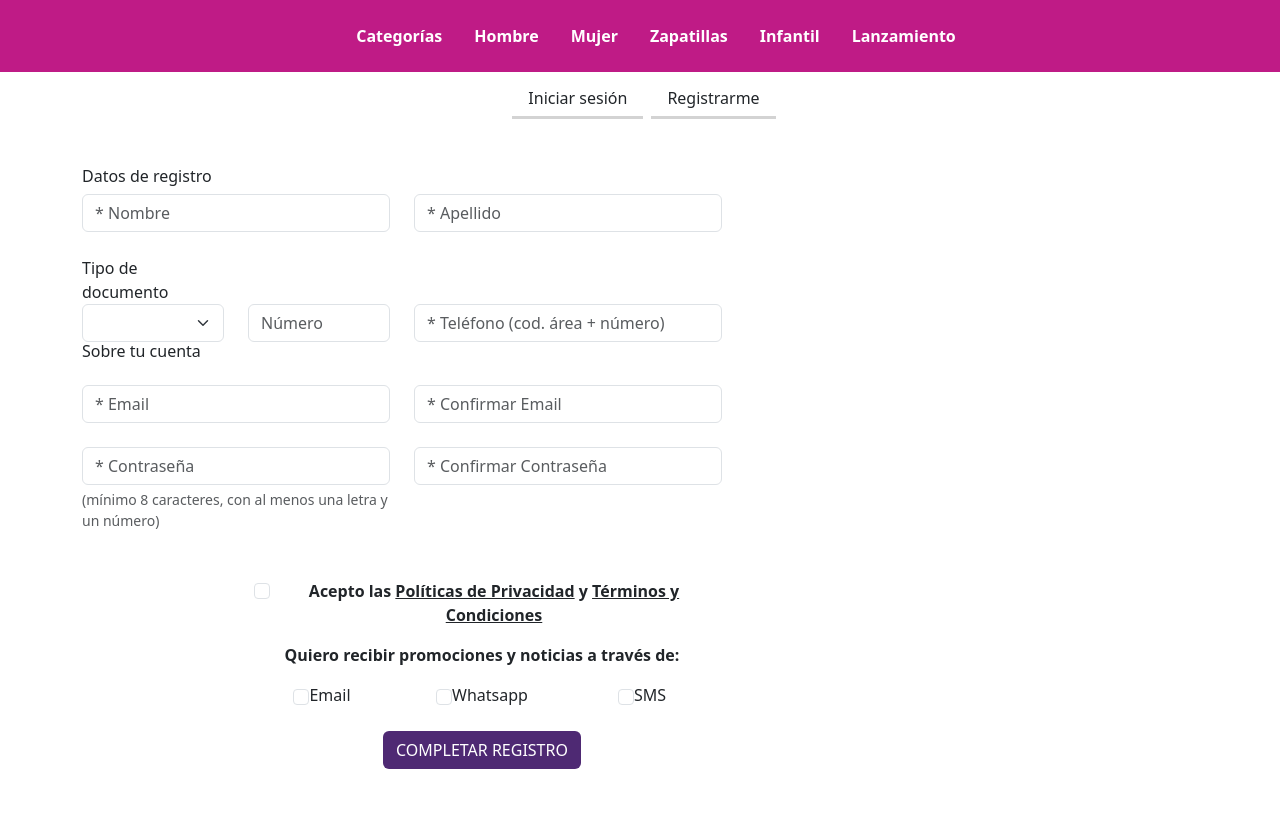
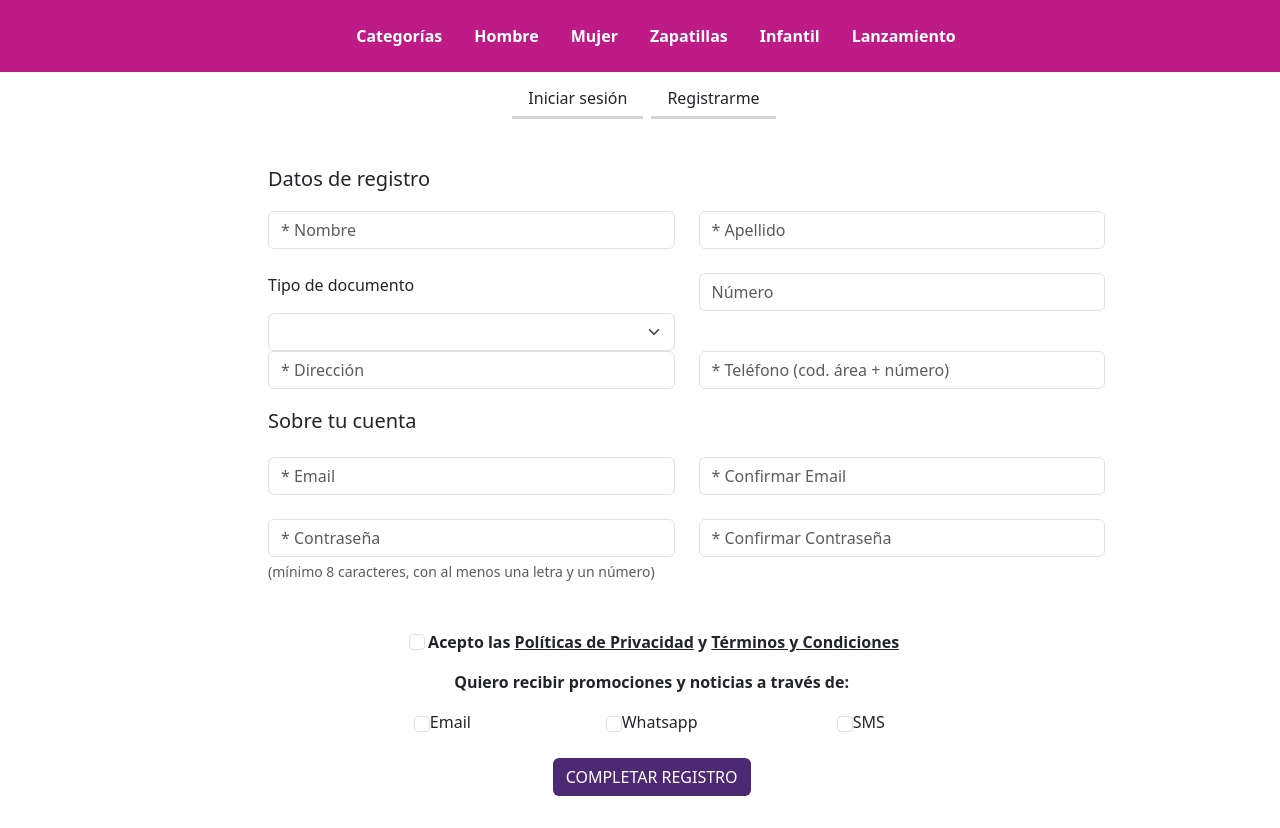
Before and after one commit to gimenabugiolachio/FormDSW, a plain HTML site: page index.html in a window 1280 px wide. Before the commit the page ends 801 px from the top, so only its background shows below. Drawn offline with nearby package versions, Linux system fonts and the light colour scheme.

Commit message:
Correcciones

```diff
--- a/index.html
+++ b/index.html
@@ -40,8 +40,8 @@
         </div>
 
         <div class="container mt-5">
-            <form>
-                <h6 class="mb-2">Datos de registro</h6>
+            <form class="col-md-9 offset-md-2">
+                <h5 class="">Datos de registro</h5>
                 <div class="row">
                     <div class="form-group col-md-6">
                         <input type="text" class="form-control" id="nombre" placeholder="* Nombre" required>
@@ -51,10 +51,9 @@
                         <input type="text" class="form-control" id="apellido" placeholder="* Apellido" required>
                     </div>
                 </div>
-
                 <div class="row mt-4 align-select">
-                    <div class="col-md-3">
-                        <label for="tipoDocumento">Tipo de documento</label>
+                    <div class="col-md-6">
+                        <p>Tipo de documento </p>
                         <select class="form-select" id="tipoDocumento" aria-label="Default select example">
                             <option selected></option>
                             <option value="1">DNI</option>
@@ -62,16 +61,23 @@
                             <option value="3">LE</option>
                         </select>
                     </div>
-                    <div class="col-md-3">
+                    <div class="col-md-6">
                         <input type="text" class="form-control" id="dni" placeholder="Número" required>
                     </div>
+
+                </div>
+                <div class="row">
+                    <div class="form-group col-md-6">
+                        <input type="text" class="form-control" id="nombre" placeholder="* Dirección" required>
+                    </div>
+
                     <div class="col-md-6">
                         <input type="tel" class="form-control" id="telefono"
                             placeholder="* Teléfono (cod. área + número)" required>
                     </div>
                 </div>
 
-                <h6 class="mb-2">Sobre tu cuenta</h6>
+                <h5 class="sobre">Sobre tu cuenta</h5>
                 <div class="row mt-4">
                     <div class="form-group col-md-6">
                         <input type="email" class="form-control" id="email" placeholder="* Email" required>
@@ -97,9 +103,10 @@
                 </div>
                 <div class="container mt-5">
                     <div class="row">
-                        <div class="col-md-9 offset-md-3">
+                        <div class="col-md-9 offset-md-1">
                             <div class="form-check col-md-12 text-center">
-                                <input class="form-check-input check-acep" type="checkbox" value="" id="flexCheckDefault">
+                                <input class="form-check-input check-acep" type="checkbox" value=""
+                                    id="flexCheckDefault">
                                 <label class="form-check-label checkbox-label" for="flexCheckDefault">
                                     <b>Acepto las <u>Políticas de Privacidad</u> y <u>Términos y Condiciones</u></b>
                                 </label>
@@ -112,7 +119,8 @@
                                 </div>
                                 <div class="col-md-4 d-flex align-items-center justify-content-center">
                                     <input class="form-check-input" type="checkbox" value="" id="flexCheckWhatsapp">
-                                    <label class="form-check-label checkbox-label" for="flexCheckWhatsapp">Whatsapp</label>
+                                    <label class="form-check-label checkbox-label"
+                                        for="flexCheckWhatsapp">Whatsapp</label>
                                 </div>
                                 <div class="col-md-4 d-flex align-items-center justify-content-center">
                                     <input class="form-check-input" type="checkbox" value="" id="flexCheckSMS">
--- a/style.css
+++ b/style.css
@@ -28,8 +28,9 @@ section {
     font-weight: 600
 }
 
-.align-select {
-    align-items: flex-end;
+.check-acep{
+position: relative;
+left: 3.7em;
 }
 
 .btn-border-bottom {
@@ -52,9 +53,23 @@ section {
     font-weight: 400;
 }
 
-
-
-
 form{
     width: 50vw;
 }
+
+.sobre{
+    margin-top: 1em;
+}
+
+.form-check-input:checked {
+    background-color: #000;
+    border-color: #000;
+}
+
+h5{
+    margin-bottom: 1em;
+}
+
+label {
+
+}
```
